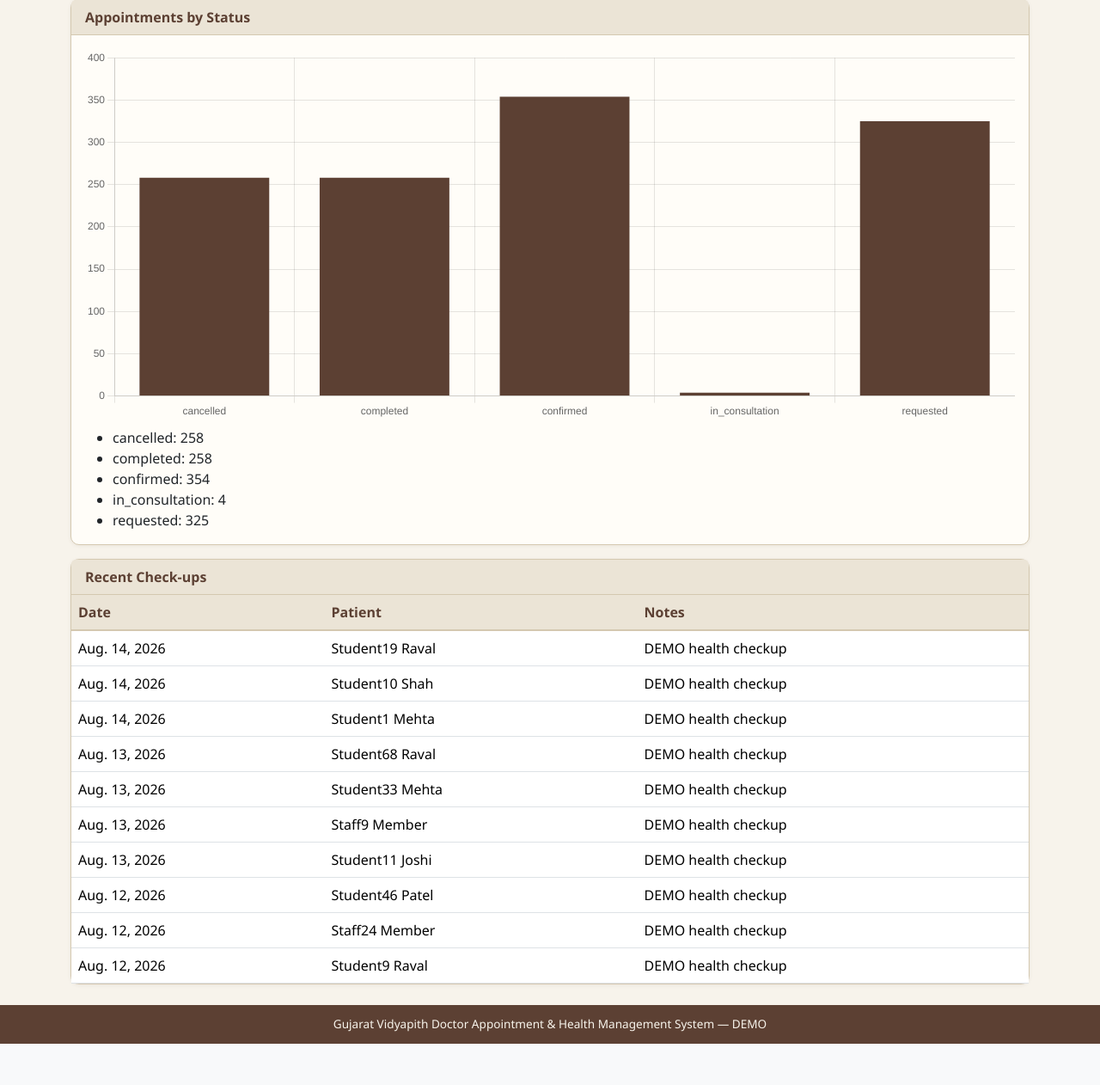
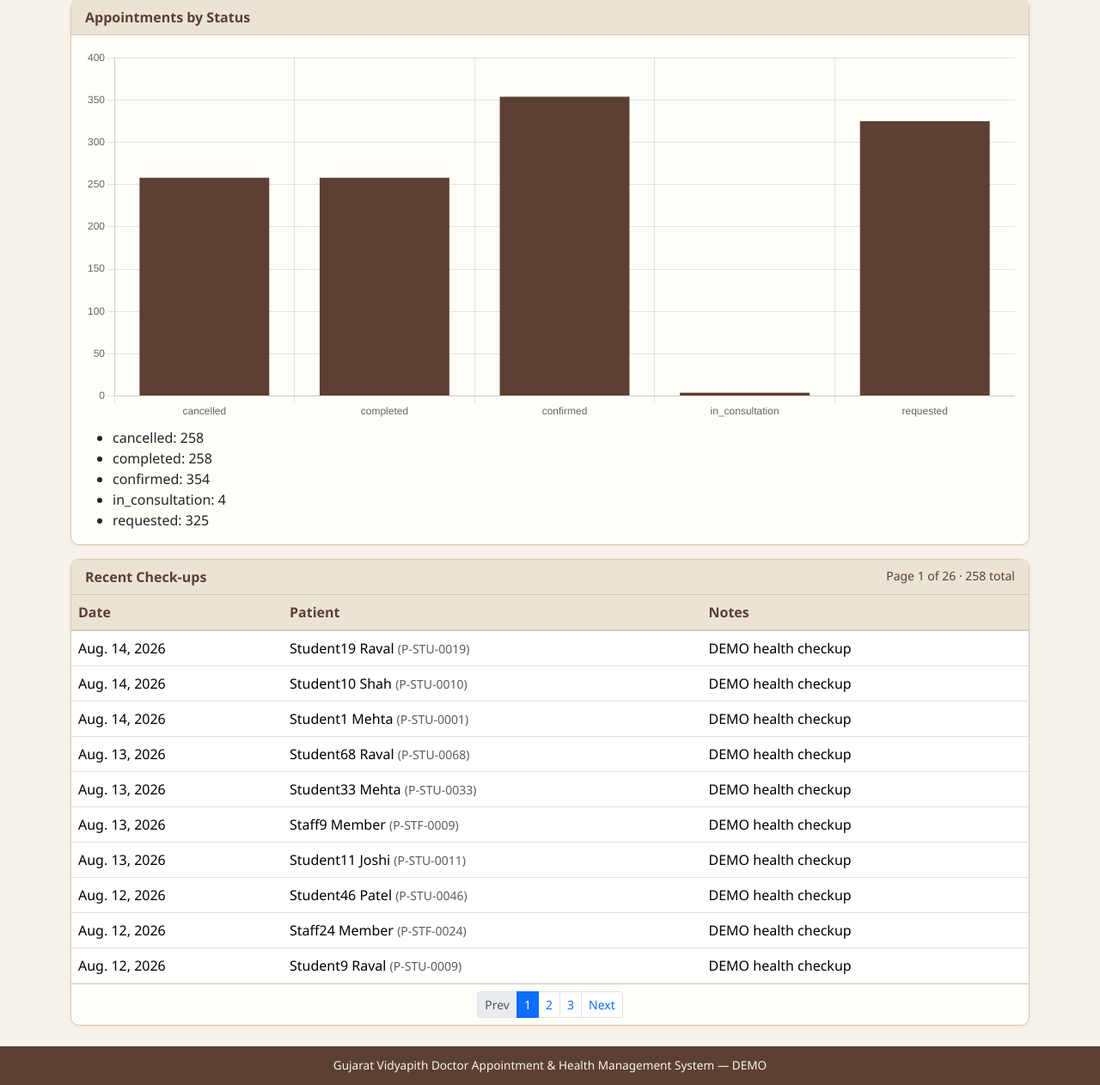
Before and after one commit to bhavinpatelgvp/gvdoctorappointmentsystem, a Django app: page /analytics/ in a window 1280 px wide. Shown: the part 1739-3001 px from the top of the page at 86% size. Before the commit the page ends 2953 px from the top, so only its background shows below. Run offline with Django 5.2, Linux system fonts and the light colour scheme; a user stored in the database is signed in; data comes from the database, SQL or seed files in the repository.

Commit message:
Add files via upload

```diff
--- a/templates/accounts/login.html
+++ b/templates/accounts/login.html
@@ -34,6 +34,9 @@
         </div>
         <button type="submit" class="btn btn-gv w-100">Sign In</button>
       </form>
+      <div class="text-center mt-3">
+        <a href="{% url 'accounts:register' %}" class="btn btn-outline-gv btn-sm">Patient Registration</a>
+      </div>
       <hr>
       <p class="small text-muted mb-0">
         <strong>Demo accounts:</strong><br>
--- a/templates/analytics/dashboard.html
+++ b/templates/analytics/dashboard.html
@@ -14,8 +14,9 @@
           {% endfor %}
         </select>
       </div>
+      {% if not category_locked %}
       <div class="col-md-2">
-        <label class="form-label small mb-0">Category</label>
+        <label class="form-label small mb-0">Patient Categories</label>
         <select name="category" class="form-select">
           <option value="">All categories</option>
           {% for code, label in categories %}
@@ -23,6 +24,13 @@
           {% endfor %}
         </select>
       </div>
+      {% else %}
+      <div class="col-md-2">
+        <label class="form-label small mb-0">Category</label>
+        <input type="text" class="form-control" value="{% for code, label in categories %}{% if code == category %}{{ label }}{% endif %}{% endfor %}" readonly>
+        <input type="hidden" name="category" value="{{ category }}">
+      </div>
+      {% endif %}
       <div class="col-md-2">
         <label class="form-label small mb-0">From</label>
         <input type="date" name="from" value="{{ date_from }}" class="form-control">
@@ -31,7 +39,7 @@
         <label class="form-label small mb-0">To</label>
         <input type="date" name="to" value="{{ date_to }}" class="form-control">
       </div>
-      {% if analysis == 'patient_trend' %}
+      {% if analysis == 'patient_trend' and not is_patient_scope %}
       <div class="col-md-2">
         <label class="form-label small mb-0">Patient ID</label>
         <input name="patient_id" value="{{ patient_id }}" class="form-control" placeholder="P-STU-0001">
@@ -41,8 +49,14 @@
         <button class="btn btn-gv w-100" type="submit">Apply</button>
       </div>
     </div>
+    {% if category and not is_patient_scope %}
+    <p class="small text-muted mb-0 mt-2">Showing data for category: <strong>{% for code, label in categories %}{% if code == category %}{{ label }}{% endif %}{% endfor %}</strong></p>
+    {% elif is_patient_scope %}
+    <p class="small text-muted mb-0 mt-2">Showing only your records ({{ category }} category).</p>
+    {% endif %}
   </div></form>
 
+  {% if show_kpi %}
   <div class="row g-3 mb-4">
     <div class="col-6 col-md-3"><div class="card card-gv kpi-card"><div class="kpi-value">{{ kpi.patients }}</div><div class="kpi-label">Patients</div></div></div>
     <div class="col-6 col-md-3"><div class="card card-gv kpi-card"><div class="kpi-value">{{ kpi.appointments }}</div><div class="kpi-label">Appointments</div></div></div>
@@ -55,34 +69,43 @@
     <div class="col-6 col-md-3"><div class="card card-gv kpi-card"><div class="kpi-value">{{ kpi.bp }}</div><div class="kpi-label">BP</div></div></div>
     <div class="col-6 col-md-3"><div class="card card-gv kpi-card"><div class="kpi-value">{{ kpi.lipid }}</div><div class="kpi-label">Lipid</div></div></div>
   </div>
+  {% endif %}
 
   <div class="row g-3">
-    <div class="col-md-8">
-      <div class="card card-gv"><div class="card-header">Monthly Check-ups</div>
+    {% if show_monthly %}
+    <div class="col-md-{% if show_categories %}8{% else %}12{% endif %}">
+      <div class="card card-gv"><div class="card-header">Monthly Check-ups{% if is_doctor_scope %} (Yours){% endif %}{% if category %} · filtered{% endif %}</div>
         <div class="card-body"><canvas id="chartMonthly" height="120"></canvas></div>
       </div>
     </div>
+    {% endif %}
+    {% if show_categories %}
     <div class="col-md-4">
       <div class="card card-gv"><div class="card-header">Patient Categories</div>
         <div class="card-body"><canvas id="chartCat" height="200"></canvas></div>
       </div>
     </div>
+    {% endif %}
+    {% if show_department %}
     <div class="col-md-12">
-      <div class="card card-gv"><div class="card-header">Department-wise Check-ups</div>
+      <div class="card card-gv"><div class="card-header">Department-wise Check-ups{% if category %} · filtered{% endif %}</div>
         <div class="card-body"><canvas id="chartDept" height="120"></canvas></div>
       </div>
     </div>
+    {% endif %}
   </div>
 
-  {% if cat_table %}
+  {% if show_categories and cat_table %}
   <div class="card card-gv mt-3">
-    <div class="card-header">Category breakdown{% if category %} (filtered: {{ category }}){% endif %}</div>
+    <div class="card-header">Category breakdown{% if category %} (filtered: {% for code, label in categories %}{% if code == category %}{{ label }}{% endif %}{% endfor %}){% endif %}</div>
     <div class="table-responsive">
       <table class="table table-gv mb-0">
         <thead><tr><th>Category</th><th>Patients</th></tr></thead>
         <tbody>
         {% for row in cat_table %}
           <tr><td>{{ row.label }}</td><td>{{ row.count }}</td></tr>
+        {% empty %}
+          <tr><td colspan="2" class="text-muted">No data for selected filters</td></tr>
         {% endfor %}
         </tbody>
       </table>
@@ -90,63 +113,98 @@
   </div>
   {% endif %}
 
-  {% if appt_by_status %}
+  {% if show_appt_status %}
   <div class="card card-gv mt-3">
-    <div class="card-header">Appointments by Status{% if is_doctor_scope %} (Yours){% endif %}</div>
+    <div class="card-header">Appointments by Status{% if is_doctor_scope %} (Yours){% endif %}{% if category %} · filtered{% endif %}</div>
     <div class="card-body">
       <canvas id="chartApptStatus" height="120"></canvas>
+      {% if appt_by_status %}
       <ul class="mb-0 mt-2">{% for b in appt_by_status %}<li>{{ b.status }}: {{ b.c }}</li>{% endfor %}</ul>
+      {% else %}
+      <p class="text-muted small mb-0 mt-2">No appointments for selected filters</p>
+      {% endif %}
     </div>
   </div>
   {% endif %}
 
-  {% if recent_checkups %}
+  {% if show_recent_checkups %}
   <div class="card card-gv mt-3">
-    <div class="card-header">Recent Check-ups{% if is_doctor_scope %} (Yours){% endif %}</div>
+    <div class="card-header">Recent Check-ups{% if is_doctor_scope %} (Yours){% endif %}{% if category %} · filtered{% endif %}
+      {% if page_obj %}<span class="float-end small fw-normal">Page {{ page_obj.number }} of {{ page_obj.paginator.num_pages }} · {{ page_obj.paginator.count }} total</span>{% endif %}
+    </div>
     <div class="table-responsive">
       <table class="table table-gv mb-0">
         <thead><tr><th>Date</th><th>Patient</th><th>Notes</th></tr></thead>
         <tbody>
         {% for c in recent_checkups %}
-          <tr><td>{{ c.checkup_date }}</td><td>{{ c.patient.name }}</td><td>{{ c.notes|truncatechars:40 }}</td></tr>
+          <tr>
+            <td>{{ c.checkup_date }}</td>
+            <td>{{ c.patient.name }} <span class="text-muted small">({{ c.patient.patient_id }})</span></td>
+            <td>{{ c.notes|default:"—"|truncatechars:40 }}</td>
+          </tr>
         {% empty %}
-          <tr><td colspan="3" class="text-muted">None</td></tr>
+          <tr><td colspan="3" class="text-muted">None for selected filters</td></tr>
         {% endfor %}
         </tbody>
       </table>
     </div>
+    {% if page_obj and page_obj.has_other_pages %}
+    <div class="card-footer bg-transparent">
+      <nav aria-label="Recent check-ups pagination">
+        <ul class="pagination pagination-sm justify-content-center mb-0">
+          {% if page_obj.has_previous %}
+          <li class="page-item"><a class="page-link" href="?{{ querystring }}&page={{ page_obj.previous_page_number }}">Prev</a></li>
+          {% else %}
+          <li class="page-item disabled"><span class="page-link">Prev</span></li>
+          {% endif %}
+          {% for num in page_obj.paginator.page_range %}
+            {% if page_obj.number == num %}
+            <li class="page-item active"><span class="page-link">{{ num }}</span></li>
+            {% elif num > page_obj.number|add:'-3' and num < page_obj.number|add:'3' %}
+            <li class="page-item"><a class="page-link" href="?{{ querystring }}&page={{ num }}">{{ num }}</a></li>
+            {% endif %}
+          {% endfor %}
+          {% if page_obj.has_next %}
+          <li class="page-item"><a class="page-link" href="?{{ querystring }}&page={{ page_obj.next_page_number }}">Next</a></li>
+          {% else %}
+          <li class="page-item disabled"><span class="page-link">Next</span></li>
+          {% endif %}
+        </ul>
+      </nav>
+    </div>
+    {% endif %}
   </div>
   {% endif %}
 
   {% if analysis == 'patient_trend' and trend_patient %}
-  <h4 class="mt-4">Trends – {{ trend_patient.name }}</h4>
+  <h4 class="mt-4">Trends – {{ trend_patient.name }} <small class="text-muted">({{ trend_patient.patient_id }})</small></h4>
   <div class="row g-3">
     <div class="col-md-6"><div class="card card-gv"><div class="card-header">Hemoglobin</div><div class="card-body"><canvas id="chartHb" height="180"></canvas></div></div></div>
     <div class="col-md-6"><div class="card card-gv"><div class="card-header">RBS</div><div class="card-body"><canvas id="chartRbs" height="180"></canvas></div></div></div>
     <div class="col-md-12"><div class="card card-gv"><div class="card-header">Blood Pressure</div><div class="card-body"><canvas id="chartBp" height="120"></canvas></div></div></div>
   </div>
   {% elif analysis == 'patient_trend' %}
-  <div class="alert alert-info mt-3">Enter a Patient ID and click Apply to view trends.</div>
+  <div class="alert alert-info mt-3">Enter a Patient ID and click Apply to view health trends.</div>
   {% endif %}
 
   {% if analysis == 'cbc' and cbc_stats %}
-  <div class="card card-gv mt-3"><div class="card-header">CBC – Hemoglobin</div><div class="card-body">
-    N={{ cbc_stats.n }} · Avg={{ cbc_stats.avg|floatformat:2 }} · Min={{ cbc_stats.mn }} · Max={{ cbc_stats.mx }}
+  <div class="card card-gv mt-3"><div class="card-body">
+    <strong>CBC</strong> – n={{ cbc_stats.n }} · Avg Hb={{ cbc_stats.avg|floatformat:1 }} · Min={{ cbc_stats.mn|floatformat:1 }} · Max={{ cbc_stats.mx|floatformat:1 }}
   </div></div>
   {% endif %}
   {% if analysis == 'rbs' and rbs_stats %}
-  <div class="card card-gv mt-3"><div class="card-header">RBS</div><div class="card-body">
-    N={{ rbs_stats.n }} · Avg={{ rbs_stats.avg|floatformat:1 }} · Min={{ rbs_stats.mn }} · Max={{ rbs_stats.mx }}
+  <div class="card card-gv mt-3"><div class="card-body">
+    <strong>RBS</strong> – n={{ rbs_stats.n }} · Avg={{ rbs_stats.avg|floatformat:1 }} · Min={{ rbs_stats.mn|floatformat:1 }} · Max={{ rbs_stats.mx|floatformat:1 }}
   </div></div>
   {% endif %}
   {% if analysis == 'bp' and bp_stats %}
-  <div class="card card-gv mt-3"><div class="card-header">Blood Pressure</div><div class="card-body">
-    N={{ bp_stats.n }} · Avg systolic={{ bp_stats.avg_sys|floatformat:0 }} · Avg diastolic={{ bp_stats.avg_dia|floatformat:0 }}
+  <div class="card card-gv mt-3"><div class="card-body">
+    <strong>Blood Pressure</strong> – n={{ bp_stats.n }} · Avg Sys={{ bp_stats.avg_sys|floatformat:0 }} · Avg Dia={{ bp_stats.avg_dia|floatformat:0 }}
   </div></div>
   {% endif %}
   {% if analysis == 'lipid' and lipid_stats %}
-  <div class="card card-gv mt-3"><div class="card-header">Lipid Profile</div><div class="card-body">
-    N={{ lipid_stats.n }} · Avg TC={{ lipid_stats.avg_tc|floatformat:0 }} · HDL={{ lipid_stats.avg_hdl|floatformat:0 }} · LDL={{ lipid_stats.avg_ldl|floatformat:0 }}
+  <div class="card card-gv mt-3"><div class="card-body">
+    <strong>Lipid Profile</strong> – n={{ lipid_stats.n }} · Avg TC={{ lipid_stats.avg_tc|floatformat:0 }} · HDL={{ lipid_stats.avg_hdl|floatformat:0 }} · LDL={{ lipid_stats.avg_ldl|floatformat:0 }}
   </div></div>
   {% endif %}
 </div>
@@ -161,7 +219,7 @@ const brown = '#5c4033', muted = '#a0896e', green = '#4a7c59';
   if (m) new Chart(m, {
     type: 'line',
     data: { labels: {{ monthly_labels|safe }}, datasets: [{ label: 'Check-ups', data: {{ monthly_values|safe }}, borderColor: brown, tension: 0.2 }] },
-    options: { plugins: { legend: { display: false } } }
+    options: { plugins: { legend: { display: false } }, scales: { y: { beginAtZero: true } } }
   });
   const c = document.getElementById('chartCat');
   if (c) new Chart(c, {
@@ -172,33 +230,27 @@ const brown = '#5c4033', muted = '#a0896e', green = '#4a7c59';
   if (d) new Chart(d, {
     type: 'bar',
     data: { labels: {{ dept_labels|safe }}, datasets: [{ label: 'Check-ups', data: {{ dept_values|safe }}, backgroundColor: brown }] },
-    options: { plugins: { legend: { display: false } } }
+    options: { plugins: { legend: { display: false } }, scales: { y: { beginAtZero: true } } }
   });
   const a = document.getElementById('chartApptStatus');
   if (a) new Chart(a, {
     type: 'bar',
     data: { labels: {{ appt_status_labels|safe }}, datasets: [{ label: 'Appointments', data: {{ appt_status_values|safe }}, backgroundColor: brown }] },
-    options: { plugins: { legend: { display: false } } }
+    options: { plugins: { legend: { display: false } }, scales: { y: { beginAtZero: true } } }
   });
   {% if analysis == 'patient_trend' and trend_patient %}
-  {% if hb_labels %}
   const hb = document.getElementById('chartHb');
-  if (hb) new Chart(hb, { type: 'line', data: { labels: {{ hb_labels|safe }}, datasets: [{ label: 'Hb', data: {{ hb_values|safe }}, borderColor: brown }] } });
-  {% endif %}
-  {% if rbs_labels %}
+  if (hb) new Chart(hb, { type: 'line', data: { labels: {{ hb_labels|safe }}, datasets: [{ label: 'Hb', data: {{ hb_values|safe }}, borderColor: brown, tension: 0.2 }] }, options: { plugins: { legend: { display: false } } } });
   const rbs = document.getElementById('chartRbs');
-  if (rbs) new Chart(rbs, { type: 'line', data: { labels: {{ rbs_labels|safe }}, datasets: [{ label: 'RBS', data: {{ rbs_values|safe }}, borderColor: green }] } });
-  {% endif %}
-  {% if bp_labels %}
+  if (rbs) new Chart(rbs, { type: 'line', data: { labels: {{ rbs_labels|safe }}, datasets: [{ label: 'RBS', data: {{ rbs_values|safe }}, borderColor: green, tension: 0.2 }] }, options: { plugins: { legend: { display: false } } } });
   const bp = document.getElementById('chartBp');
   if (bp) new Chart(bp, {
     type: 'line',
     data: { labels: {{ bp_labels|safe }}, datasets: [
-      { label: 'Systolic', data: {{ bp_sys|safe }}, borderColor: brown },
-      { label: 'Diastolic', data: {{ bp_dia|safe }}, borderColor: muted }
+      { label: 'Systolic', data: {{ bp_sys|safe }}, borderColor: brown, tension: 0.2 },
+      { label: 'Diastolic', data: {{ bp_dia|safe }}, borderColor: muted, tension: 0.2 }
     ]}
   });
-  {% endif %}
   {% endif %}
 })();
 </script>
--- a/templates/appointments/find_doctor.html
+++ b/templates/appointments/find_doctor.html
@@ -59,7 +59,7 @@
             {% endfor %}
           </div>
           {% else %}
-          <a href="{% url 'appointments:book' %}?doctor={{ d.pk }}" class="btn btn-sm btn-gv">Book</a>
+          <a href="{% url 'appointments:book' %}?doctor={{ d.pk %}" class="btn btn-sm btn-gv">Book</a>
           {% endif %}
         </div>
       </div>
--- a/templates/certificates/detail.html
+++ b/templates/certificates/detail.html
@@ -14,7 +14,9 @@
   </div></div>
   <div class="d-flex gap-2">
     <a href="{% url 'certificates:download' certificate.pk %}" class="btn btn-gv">Download PDF</a>
+    {% if can_verify and certificate.status != 'verified' %}
     <form method="post" action="{% url 'certificates:verify' certificate.pk %}">{% csrf_token %}<button class="btn btn-outline-gv">Verify</button></form>
+    {% endif %}
     <a href="{% url 'certificates:index' %}" class="btn btn-outline-secondary">Back</a>
   </div>
 </div>
```
Also changed, not shown: templates/accounts/register.html (added, +96 -0 lines), templates/doctors/list.html (+6 -1 lines).
